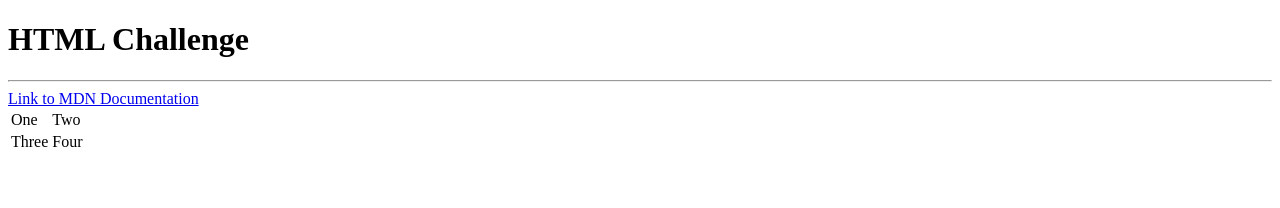
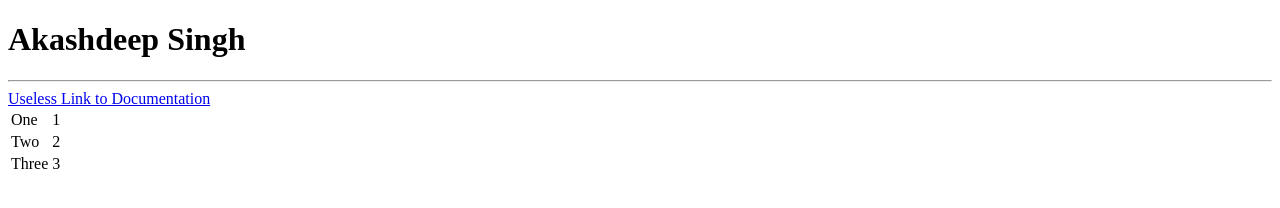
Before and after one commit to AkashBatth/TrainingProject, a plain HTML site: page index.html in a window 1280 px wide. Drawn offline with Linux system fonts and the light colour scheme.

Commit message:
Updated file
V1.1

```diff
--- a/index.html
+++ b/index.html
@@ -5,17 +5,21 @@
        <title>Akash Personal website</title>
    </head>
    <body>
-       <h1>HTML Challenge</h1>
+       <h1>Akashdeep Singh</h1>
        <hr />
-       <a href="#">Link to MDN Documentation</a>
+       <a href="#">Useless Link to Documentation</a>
        <table border="0">
            <tr>
                <td>One</td>
-               <td>Two</td>
+               <td>1</td>
            </tr>
+           <tr>
+            <td>Two</td>
+            <td>2</td>
+        </tr>
           <tr>
               <td>Three</td>
-              <td>Four</td>
+              <td>3</td>
           </tr>
        </table>
 
```
